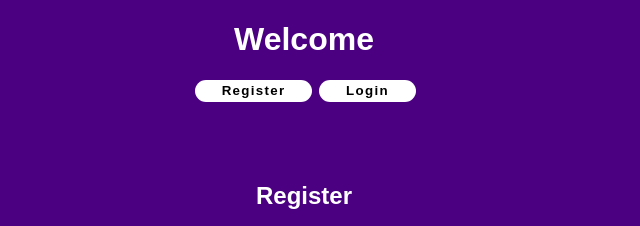
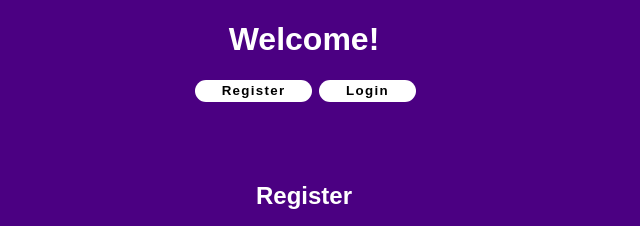
Before and after one commit to projectbootcamp4/dummy-repo, a plain HTML site: page login.html in a window 1280 px wide. Shown: the top 226 px of the page, 336-976 px from the left. Drawn offline with Linux system fonts and the light colour scheme.

Commit message:
fixed minor stlye issue

```diff
--- a/login.html
+++ b/login.html
@@ -9,7 +9,7 @@
     <title>Boot Bank</title>
 </head>
 <body>
-    <h1>Welcome</h1>
+    <h1>Welcome!</h1>
     <nav>
         <button id="reg-button">Register</button>
         <button id="login-button">Login</button>
```
